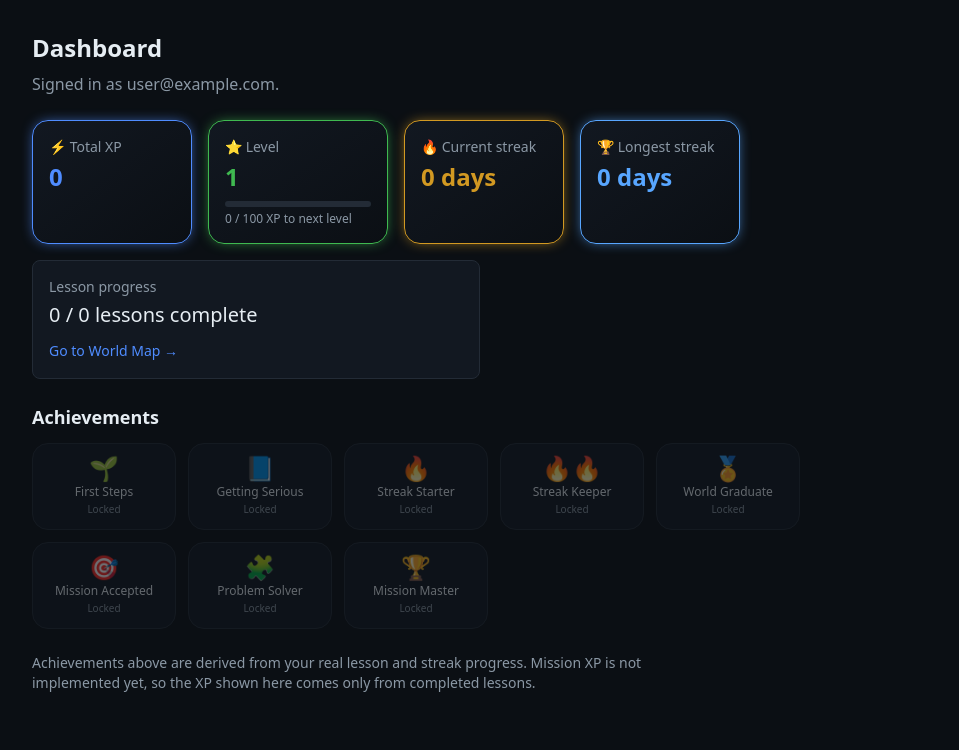
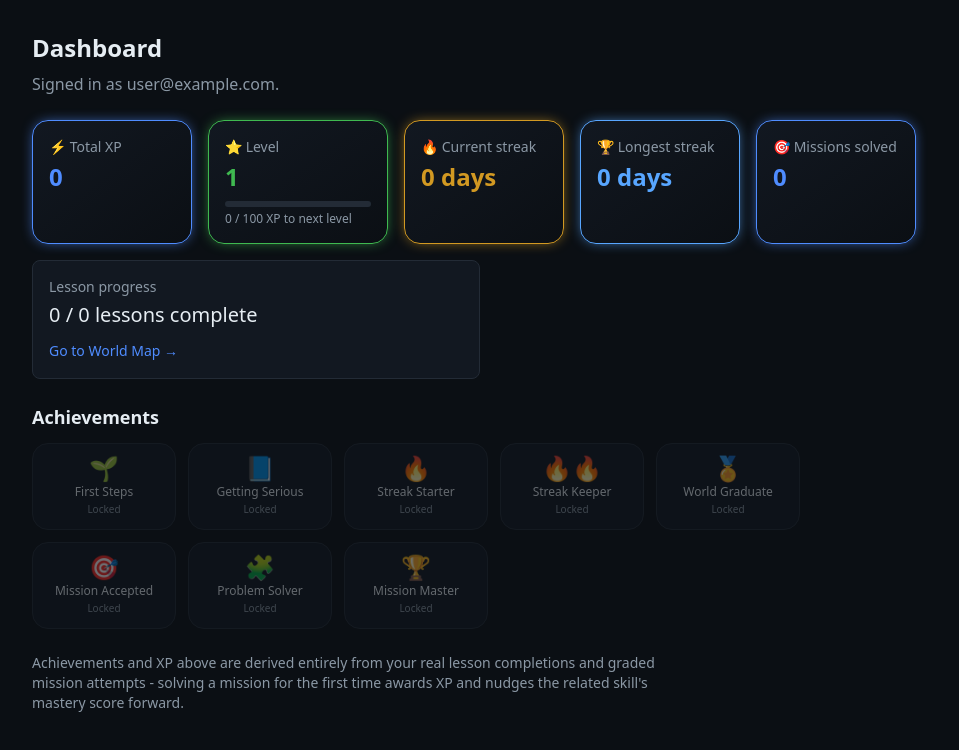
Before and after one commit to customerservice-prog/Code-Game, a Next.js app: page /dashboard in a window 1280 px wide. Shown: the top 750 px of the page, without its empty margins (0-959 px from the left). Built offline with nearby package versions, Linux system fonts and the light colour scheme; no server answers; the database is empty; sample sign-in values are in the browser's storage.

Commit message:
Display completed missions and update achievements info
Added completed missions display and updated achievements description.

```diff
--- a/src/app/dashboard/page.tsx
+++ b/src/app/dashboard/page.tsx
@@ -31,6 +31,7 @@ export default async function DashboardPage() {
     currentStreak: stats.currentStreak,
     longestStreak: stats.longestStreak,
     worldsCompleted,
+    completedMissions: stats.completedMissions,
   });
 
   return (
@@ -80,6 +81,15 @@ export default async function DashboardPage() {
             {stats.longestStreak} {stats.longestStreak === 1 ? "day" : "days"}
           </p>
         </div>
+        <div
+          className="rounded-lg bg-gradient-to-br from-panel to-background border border-primary p-4 min-w-[160px]"
+          style={{ boxShadow: "0 0 14px -4px var(--color-primary)" }}
+        >
+          <p className="text-sm text-text-muted">🎯 Missions solved</p>
+          <p className="text-2xl font-semibold mt-1 text-primary">
+            {stats.completedMissions}
+          </p>
+        </div>
       </div>
 
       <div className="border border-border rounded-md bg-panel p-4 mt-4 max-w-md">
@@ -119,9 +129,10 @@ export default async function DashboardPage() {
       </div>
 
       <p className="text-text-muted mt-6 text-sm max-w-2xl">
-        Achievements above are derived from your real lesson and streak
-        progress. Mission XP is not implemented yet, so the XP shown here
-        comes only from completed lessons.
+        Achievements and XP above are derived entirely from your real lesson
+        completions and graded mission attempts - solving a mission for the
+        first time awards XP and nudges the related skill&apos;s mastery
+        score forward.
       </p>
     </main>
   );
```
